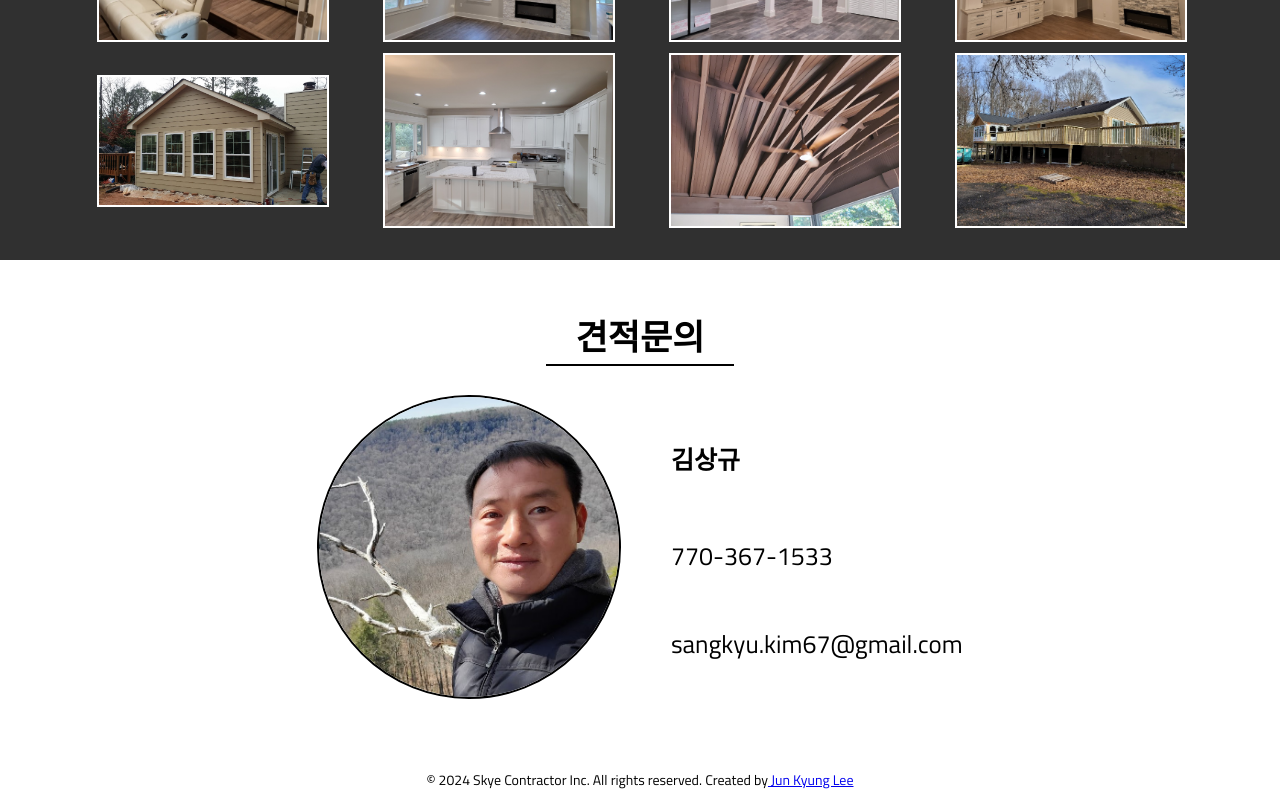
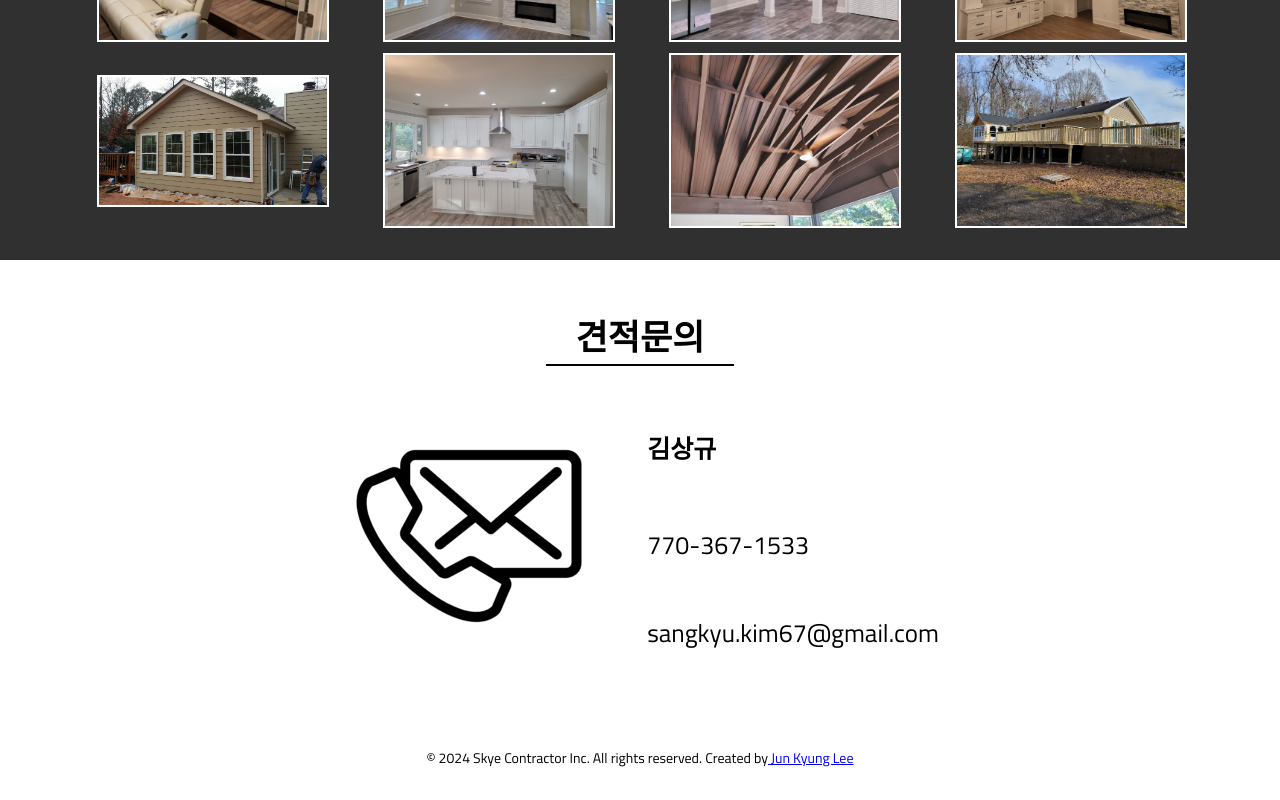
Before and after one commit to junlee0325/sangkyu-kim, a React (Create React App) app: page / in a window 1280 px wide. Shown: the part 2001-2801 px from the top of the page. After the commit the page ends 2779 px from the top, so only its background shows below. Built offline with nearby package versions, Linux system fonts and the light colour scheme.

Commit message:
removed portrait

```diff
--- a/src/App.css
+++ b/src/App.css
@@ -1,14 +1,6 @@
 * {
   font-family: "Titillium Web", sans-serif;
 }
-  footer {
-    display: flex;
-    flex-flow: row wrap;
-    justify-content: center;
-    margin: 10px;
-    font-size: 12px;
-    margin-top: auto;
-  }
 
 footer {
   display: flex;
@@ -295,9 +287,7 @@ footer {
     padding-left: 50px;
   }
   #Contact > div img {
-    border-radius: 50%;
     width: 30%;
-    border: 2px black solid;
   }
 }
 @media (min-width: 768px) and (max-width: 1200px) {
@@ -579,9 +569,7 @@ footer {
     padding-left: 50px;
   }
   #Contact > div img {
-    border-radius: 50%;
     width: 25%;
-    border: 2px black solid;
   }
 }
 @media (max-width: 767px) {
@@ -869,8 +857,6 @@ footer {
     align-items: center;
   }
   #Contact > div img {
-    border-radius: 50%;
     width: 40%;
-    border: 2px black solid;
   }
 }/*# sourceMappingURL=App.css.map */
--- a/src/App.scss
+++ b/src/App.scss
@@ -323,9 +323,7 @@ footer {
             }
 
             img {
-                border-radius: 50%;
                 width: 30%;
-                border: 2px black solid;
             }
         }
     }
@@ -647,9 +645,7 @@ footer {
             }
 
             img {
-                border-radius: 50%;
                 width: 25%;
-                border: 2px black solid;
             }
         }
     }
@@ -976,9 +972,7 @@ footer {
             }
 
             img {
-                border-radius: 50%;
                 width: 40%;
-                border: 2px black solid;
             }
         }
     }
--- a/src/components/Contact.js
+++ b/src/components/Contact.js
@@ -9,7 +9,7 @@ export const Contact = () => {
     <div id="Contact">
         <h2>{t("contact")}</h2>
         <div>
-            <img src="/images/portrait.jpg" alt="portrait"></img>
+            <img src="/images/contact.png" alt="contact"></img>
             <div>
                 <h4>{t("name")}</h4>
                 <p>770-367-1533</p>
```
Also changed, not shown: public/images/contact.png (added), 13 other files (tests, documents, lock files or other folders).
